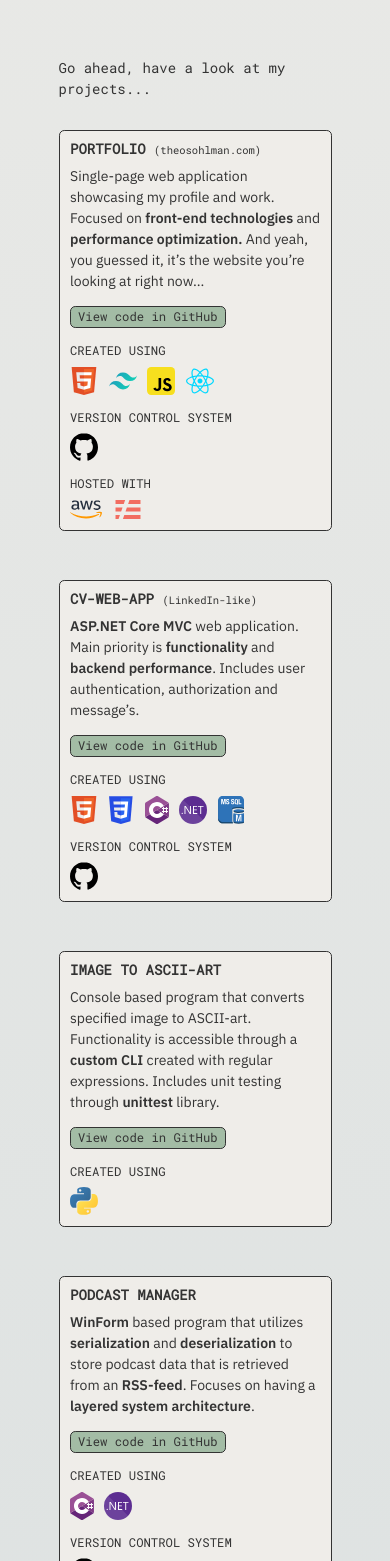
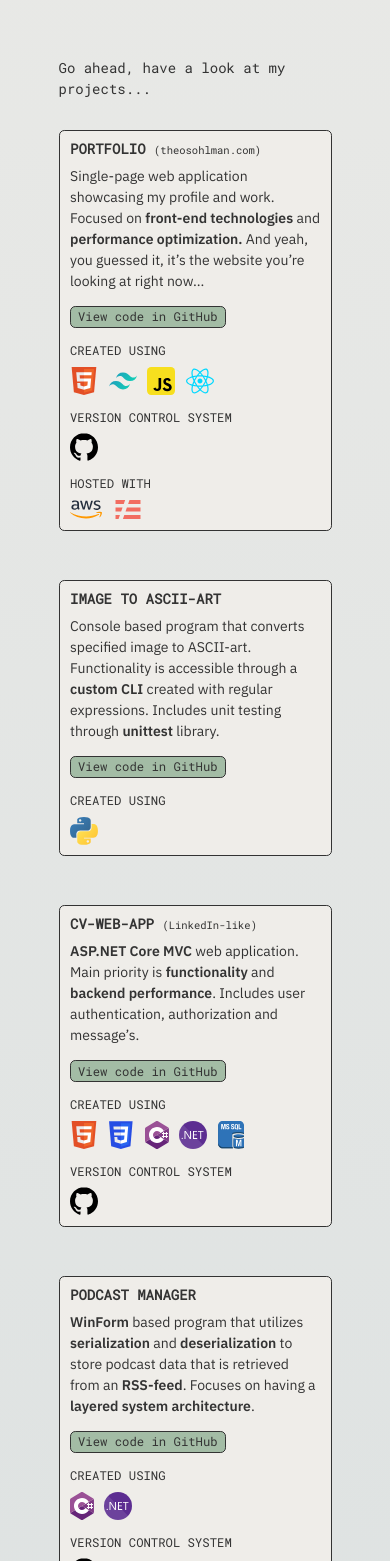
Before and after one commit to TheoSoh/portfolio-theo, a React (Vite) app: page / in a window 390 px wide. Shown: the part 1307-2868 px from the top of the page. Built offline with nearby package versions, Linux system fonts and the light colour scheme.

Commit message:
fix/projects-gap-adjustments

```diff
--- a/src/components/Project.jsx
+++ b/src/components/Project.jsx
@@ -45,4 +45,5 @@ import AnchorToGitHub from "./AnchorToGitHub"
     </div>
   )
 }
+
 export default Project
--- a/src/sections/Projects.jsx
+++ b/src/sections/Projects.jsx
@@ -28,8 +28,9 @@ const Projects = () => {
   return (
     <section className='grid grid-cols-1 w-full'>
       <h1 className='w-full font-mono pb-9 lg:col-span-2'>Go ahead, have a look at my projects...</h1>
-      <div className='grid grid-cols-1 lg:grid-cols-2 w-full gap-14 md:gap-10 lg:gap-16 '>
-        <Project
+      <div className='grid grid-cols-1 lg:grid-cols-2 w-full gap-14 md:gap-10 lg:gap-16'>
+        <div className='flex flex-col gap-14 md:gap-10 lg:gap-16'>
+          <Project
         title='PORTFOLIO'
         subtitle='(theosohlman.com)'
         textBody='Single-page web application showcasing my profile and work. Focused on <b>front-end technologies</b> and <b>performance optimization.</b> And yeah, you guessed it, it’s the website you’re looking at right now...'
@@ -39,6 +40,15 @@ const Projects = () => {
         hostedWithIcons={hostedWithIconsP1}
         />
         <Project
+        title='IMAGE TO ASCII-ART'
+        textBody='Console based program that converts specified image to ASCII-art. Functionality is accessible through a <b>custom CLI</b> created with regular expressions. Includes unit testing through <b>unittest</b> library.'
+        href='https://github.com/TheoSoh/cv-web-app-aspnet-mvc'
+        createdUsingIcons={createdUsingIconsP3}
+        />
+        </div>
+
+        <div className='flex flex-col gap-14 md:gap-10 lg:gap-16'>
+        <Project
         title='CV-WEB-APP'
         subtitle='(LinkedIn-like)'
         textBody='<b>ASP.NET Core MVC</b> web application. Main priority is <b>functionality</b> and <b>backend performance</b>. Includes user authentication, authorization and message’s.'
@@ -46,12 +56,7 @@ const Projects = () => {
         createdUsingIcons={createdUsingIconsP2}
         vcsIcon={githubOriginalIcon}
         />
-        <Project
-        title='IMAGE TO ASCII-ART'
-        textBody='Console based program that converts specified image to ASCII-art. Functionality is accessible through a <b>custom CLI</b> created with regular expressions. Includes unit testing through <b>unittest</b> library.'
-        href='https://github.com/TheoSoh/cv-web-app-aspnet-mvc'
-        createdUsingIcons={createdUsingIconsP3}
-        />
+
         <Project
         title='PODCAST MANAGER'
         textBody='<b>WinForm</b> based program that utilizes <b>serialization</b> and <b>deserialization</b> to store podcast data that is retrieved from an <b>RSS-feed</b>. Focuses on having a <b>layered system architecture</b>.'
@@ -59,6 +64,7 @@ const Projects = () => {
         createdUsingIcons={createdUsingIconsP4}
         vcsIcon={githubOriginalIcon}
         />
+        </div>
         <Project
         lgStyle='lg:col-span-2'
         title='BUSINESS MANAGEMENT PROGRAM'
```
